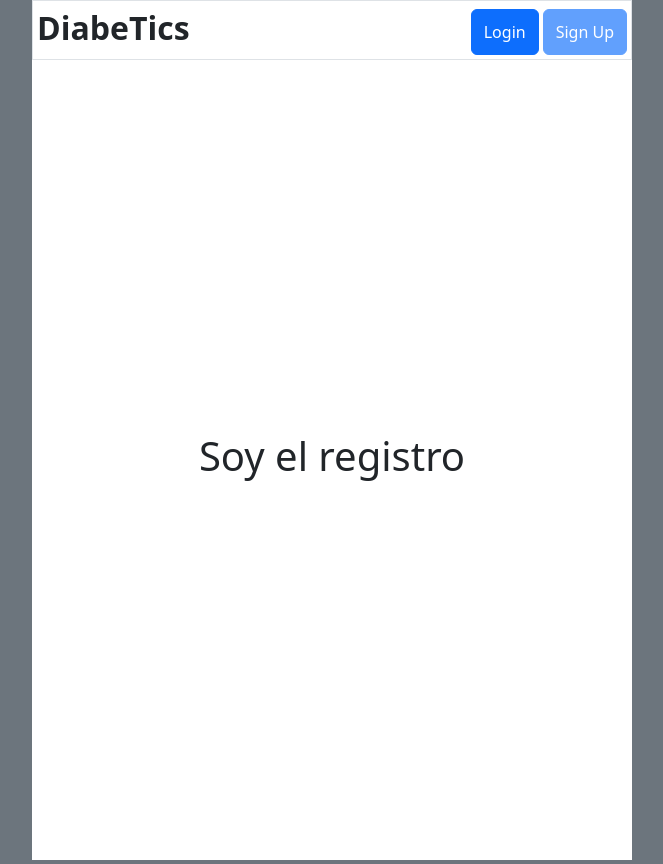
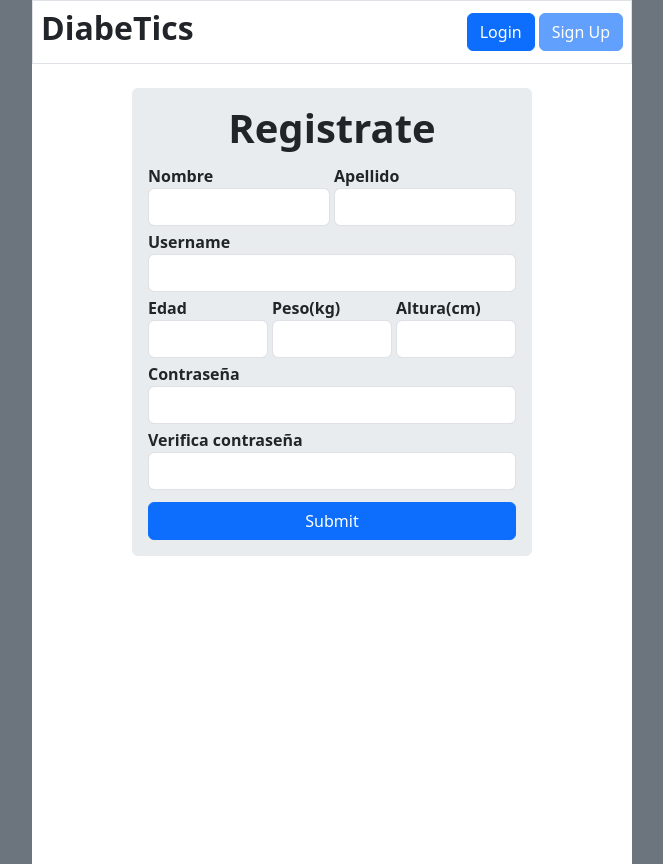
Before and after one commit to CascoArcilla/control-diabetes, a React (Vite) app: page / in a window 1280 px wide. Both pictures are taken after a click on the button "Sign Up". Shown: the whole page, without its empty margins (308-971 px from the left). Built offline with nearby package versions, Linux system fonts and the light colour scheme.

Commit message:
Se hacer el ristro para ingresar

```diff
--- a/src/components/header/Hedaer.jsx
+++ b/src/components/header/Hedaer.jsx
@@ -4,8 +4,8 @@ export default function Header({ position, changePosition }) {
   const { isAuthenticated, changeAuthenticat } = useAuth();
 
   return (
-    <header className="container-sm container-max-600 border bg-body pt-1 p-0 ">
-      <div className="container-fluid d-flex justify-content-between p-1 ">
+    <header className="container-sm container-max-600 border bg-body p-2 ">
+      <div className="container-fluid d-flex justify-content-between align-items-center p-0">
         <h2 className="fw-bolder">DiabeTics</h2>
         {!isAuthenticated ? (
           <div className="d-flex gap-1 ">
--- a/src/components/login/Login.jsx
+++ b/src/components/login/Login.jsx
@@ -1,21 +1,36 @@
 import { Form, useActionData } from "react-router-dom";
-import { getUserByUserName } from "../../storage/users";
+import { getUserByUserName, getUsers, createUser } from "../../storage/users";
 import { useAuth } from "../../auth/AuthPorvider";
 import { useEffect } from "react";
 
 export async function action({ request, params }) {
   const formData = await request.formData();
   const updates = Object.fromEntries(formData);
-  const user = await getUserByUserName(updates.username);
 
-  if (!user) return { message: "Usurio no encontrado", state: false };
-  const passwordOk = user.password == updates.password;
-  if (!passwordOk) return { message: "Contrasña incorrecta", state: false };
-  const { password, ...newUser } = user;
+  if (updates.nombre) {
+    let users = await getUsers();
+    let userEqual = users.find((user) => user.username == updates.username);
+    if (userEqual)
+      return { message: "Ya existe un usuario con ese Username", state: false };
 
-  console.log("Credenciales correctas");
+    let passwordsEqueal = updates.password == updates.verifyPassword;
+    if (!passwordsEqueal)
+      return { message: "Contraseñas no coinciden", state: false };
 
-  return { state: true, user: newUser };
+    const { verifyPassword, ...newDataUser } = updates;
+
+    let user = await createUser(newDataUser);
+
+    return { message: "Ok", state: true };
+  } else {
+    const user = await getUserByUserName(updates.username);
+
+    if (!user) return { message: "Usurio no encontrado", state: false };
+    const passwordOk = user.password == updates.password;
+    if (!passwordOk) return { message: "Contrasña incorrecta", state: false };
+    const { password, ...newUser } = user;
+    return { state: true, user: newUser };
+  }
 }
 
 export default function Login() {
--- a/src/components/signup/SignUp.jsx
+++ b/src/components/signup/SignUp.jsx
@@ -1,3 +1,165 @@
+import { useEffect, useState } from "react";
+import { Form, Navigate, useActionData } from "react-router-dom";
+
 export default function SignUp() {
-  return <h1>Soy el registro</h1>;
+  const action = useActionData();
+  let [userRegister, setUserRegister] = useState(false);
+  useEffect(() => {
+    if (action) {
+      if (action.message == "Ok" && action.state) {
+        setUserRegister(!userRegister);
+      }
+    }
+  }, [action]);
+  return (
+    <>
+      {userRegister ? (
+        <>
+          <h2 className="text-center fw-bold ">Usuario registrado</h2>
+          <p className="text-center ">Ya puedes iniciar sesion</p>
+        </>
+      ) : (
+        <Form
+          method="post"
+          className="bg-body-secondary rounded  py-3 px-3  container-sm container-max-400 d-flex flex-column gap-1  align-items-center justify-content-center"
+        >
+          <h1 className="fw-bold ">Registrate</h1>
+          {action && (
+            <div className="container-fluid p-0 border border-danger fw-bolder text-danger text-center">
+              <p className="p-0 m-0 ">{action.message}</p>
+            </div>
+          )}
+          <div className="container-fluid p-0 d-flex gap-1 ">
+            <div>
+              <label
+                htmlFor="exampleInputEmail1"
+                className="form-label fw-bold m-0 p-0"
+              >
+                Nombre
+              </label>
+              <input
+                type="text"
+                className="form-control"
+                id="exampleInputEmail1"
+                name="nombre"
+                required
+              />
+            </div>
+            <div>
+              <label
+                htmlFor="input-apellido"
+                className="form-label fw-bold m-0 p-0"
+              >
+                Apellido
+              </label>
+              <input
+                type="text"
+                className="form-control"
+                id="input-apellido"
+                name="apellido"
+                required
+              />
+            </div>
+          </div>
+          <div className="container-fluid p-0 ">
+            <label
+              htmlFor="input-username"
+              className="form-label fw-bold m-0 p-0"
+            >
+              Username
+            </label>
+            <input
+              type="text"
+              className="form-control"
+              id="input-username"
+              name="username"
+              required
+            />
+          </div>
+          <div className="container-fluid p-0 d-flex gap-1">
+            <div>
+              <label
+                htmlFor="input-edad"
+                className="form-label fw-bold m-0 p-0"
+              >
+                Edad
+              </label>
+              <input
+                type="number"
+                className="form-control"
+                id="input-edad"
+                name="edad"
+                required
+              />
+            </div>
+            <div>
+              <label
+                htmlFor="input-peso"
+                className="form-label fw-bold m-0 p-0"
+              >
+                Peso(kg)
+              </label>
+              <input
+                type="number"
+                className="form-control"
+                id="input-peso"
+                name="peso"
+                required
+              />
+            </div>
+            <div>
+              <label
+                htmlFor="input-altura"
+                className="form-label fw-bold m-0 p-0"
+              >
+                Altura(cm)
+              </label>
+              <input
+                type="number"
+                className="form-control"
+                id="input-altura"
+                name="altura"
+                required
+              />
+            </div>
+          </div>
+          <div className="container-fluid p-0 ">
+            <label
+              htmlFor="exampleInputPassword1"
+              className="form-label fw-bold m-0 p-0"
+            >
+              Contraseña
+            </label>
+            <input
+              type="password"
+              className="form-control"
+              id="exampleInputPassword1"
+              name="password"
+              required
+            />
+          </div>
+          <div className="container-fluid p-0 ">
+            <label
+              htmlFor="input-password-verify"
+              className="form-label fw-bold m-0 p-0"
+            >
+              Verifica contraseña
+            </label>
+            <input
+              type="password"
+              className="form-control"
+              id="input-password-verify"
+              name="verifyPassword"
+              required
+            />
+          </div>
+          <div className="container-fluid p-0 mt-2 ">
+            <button type="submit" className="btn btn-primary w-100 ">
+              Submit
+            </button>
+          </div>
+        </Form>
+      )}
+    </>
+  );
 }
--- a/src/routes/protectedRoot.jsx
+++ b/src/routes/protectedRoot.jsx
@@ -50,7 +50,7 @@ function DefaultInterface({ children }) {
       <Navigate to="/" />
       <Header position={position} changePosition={changePosition} />
       <div
-        className="container-sm container-max-600 bg-body d-flex flex-column align-items-center justify-content-center "
+        className="container-sm container-max-600 bg-body d-flex flex-column align-items-center pt-4 "
         style={{ minHeight: "100vh" }}
       >
         {position == "login" && <Login />}
```
